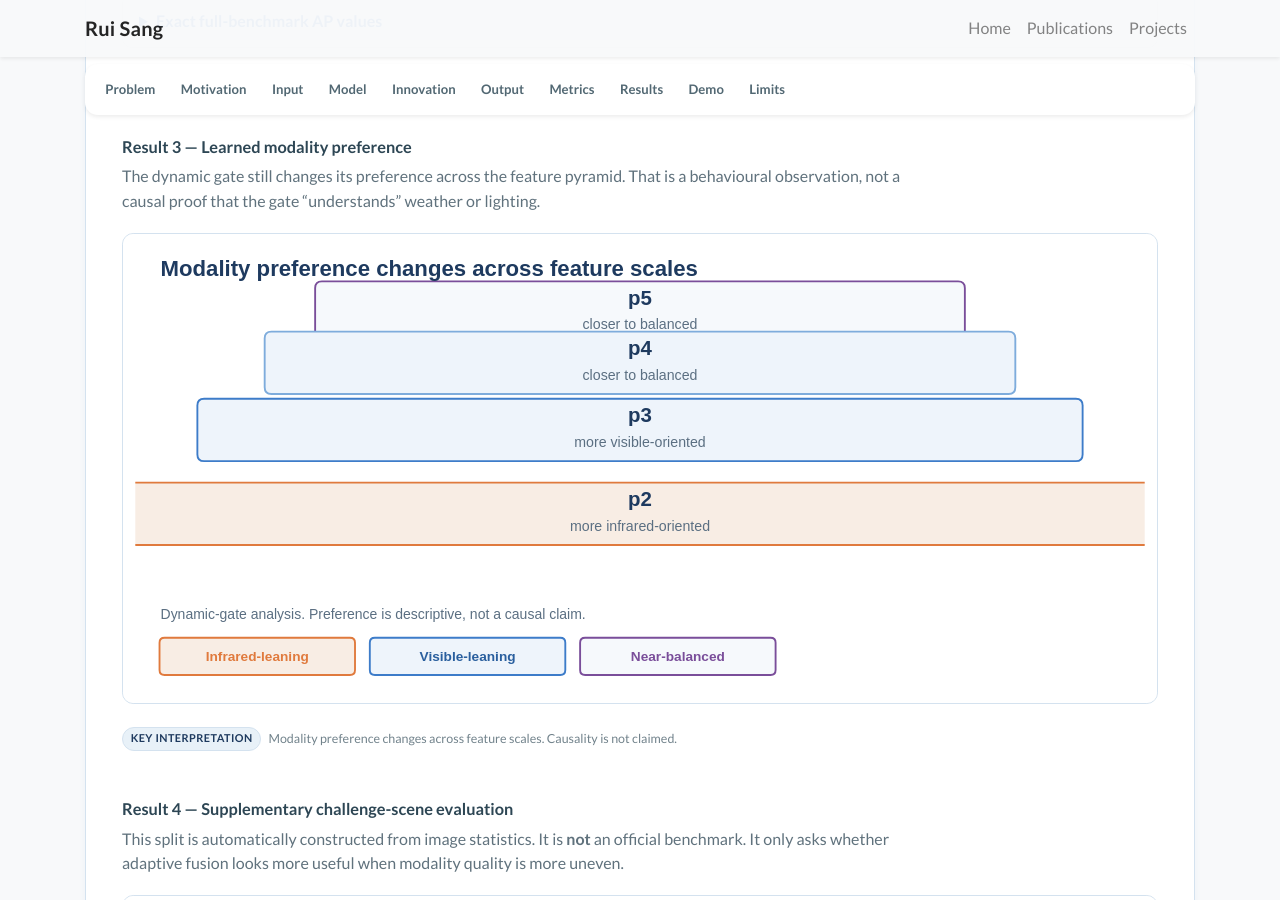
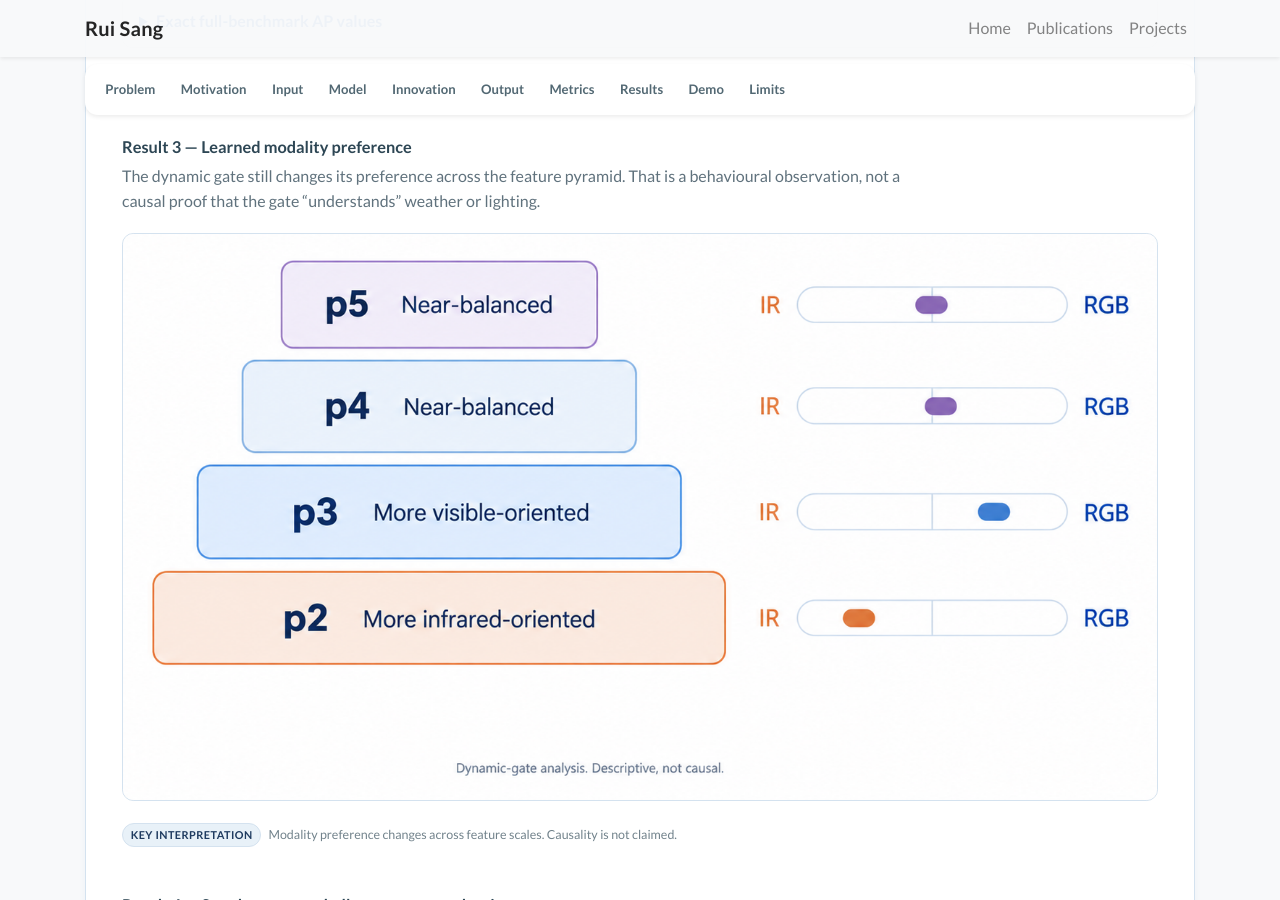
Before and after one commit to richael-sang/richael-sang.github.io, a Jekyll site: the page built from _projects/infrared-visible.md, in a window 1280 px wide and 900 px high, scrolled down 5692 px. Built offline with Jekyll 4.4.1, drawn with Linux system fonts in a browser that asks for light colours; nearby versions of some CDN libraries; a style sheet for code colours, icons or effects is not loaded.

Commit message:
Crop the modality-preference figure and use it on the project page.
Co-authored-by: Cursor <cursoragent@cursor.com>

```diff
--- a/_projects/infrared-visible.md
+++ b/_projects/infrared-visible.md
@@ -278,7 +278,7 @@ section_nav:
   {% include i18n.html tag="h3" class="mt-5" en="Result 3 — Learned modality preference" zh="结果 3 — 学到的模态偏好" %}
   {% include i18n.html tag="p" class="section-intro" en="The dynamic gate still changes its preference across the feature pyramid. That is a behavioural observation, not a causal proof that the gate “understands” weather or lighting." zh="动态门控在特征金字塔各层上的偏好仍会变化。这是行为观察，不是它“理解”天气或光照的因果证明。" %}
   <figure class="data-figure">
-    <img src="{{ '/assets/images/projects/infrared-visible/modality-preference.svg' | relative_url }}" alt="Feature-pyramid diagram showing infrared-leaning p2, visible-leaning p3, and more balanced p4 and p5" data-alt-en="Feature-pyramid diagram showing infrared-leaning p2, visible-leaning p3, and more balanced p4 and p5" data-alt-zh="特征金字塔：p2 更偏红外，p3 更偏可见光，p4 与 p5 更接近平衡" loading="lazy">
+    <img src="{{ '/assets/images/projects/infrared-visible/modality-preference.png' | relative_url }}" alt="Feature-pyramid diagram showing infrared-leaning p2, visible-leaning p3, and more balanced p4 and p5" data-alt-en="Feature-pyramid diagram showing infrared-leaning p2, visible-leaning p3, and more balanced p4 and p5" data-alt-zh="特征金字塔：p2 更偏红外，p3 更偏可见光，p4 与 p5 更接近平衡" loading="lazy">
   </figure>
   <p class="source-line"><span class="evidence-chip">{% include i18n.html en="Key interpretation" zh="解读" %}</span> {% include i18n.html en="Modality preference changes across feature scales. Causality is not claimed." zh="模态偏好随特征尺度变化。这里不声称因果关系。" %}</p>
 
```
Also changed, not shown: assets/images/projects/infrared-visible/modality-preference.png (added).
